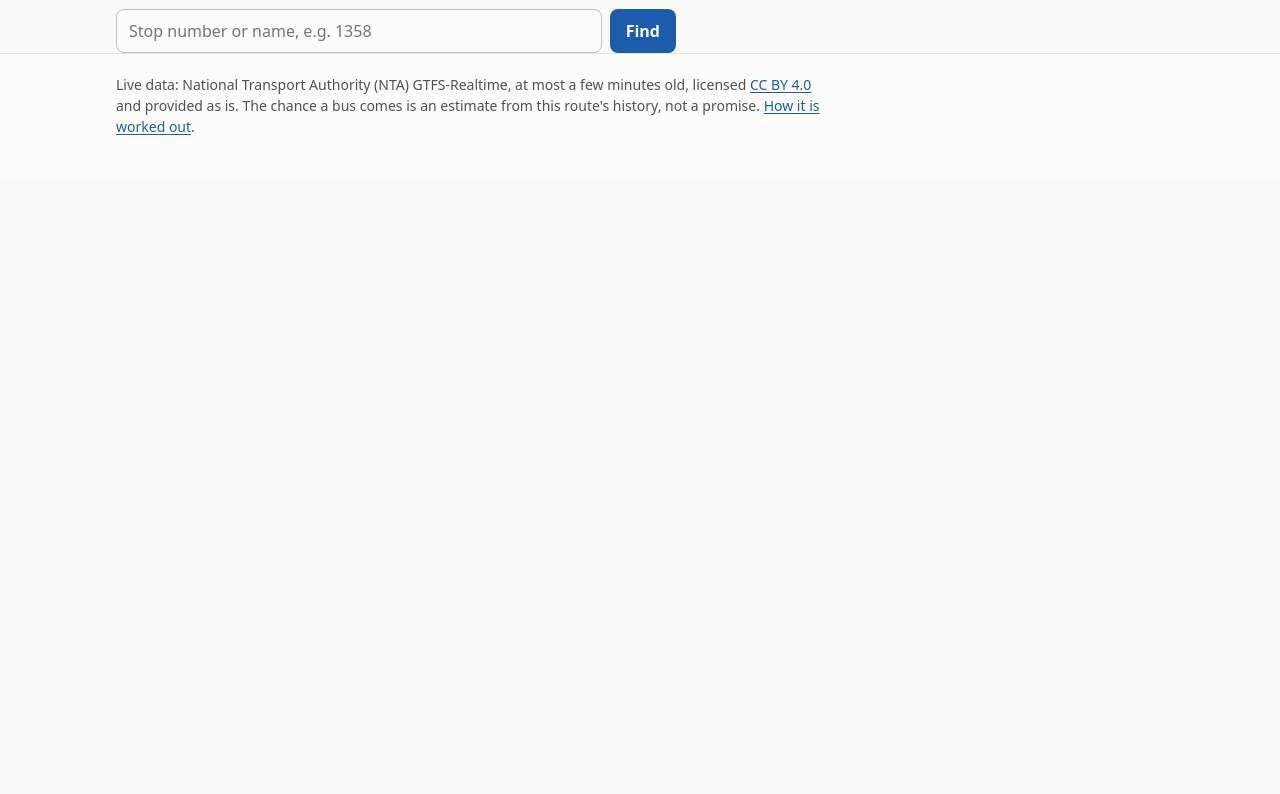
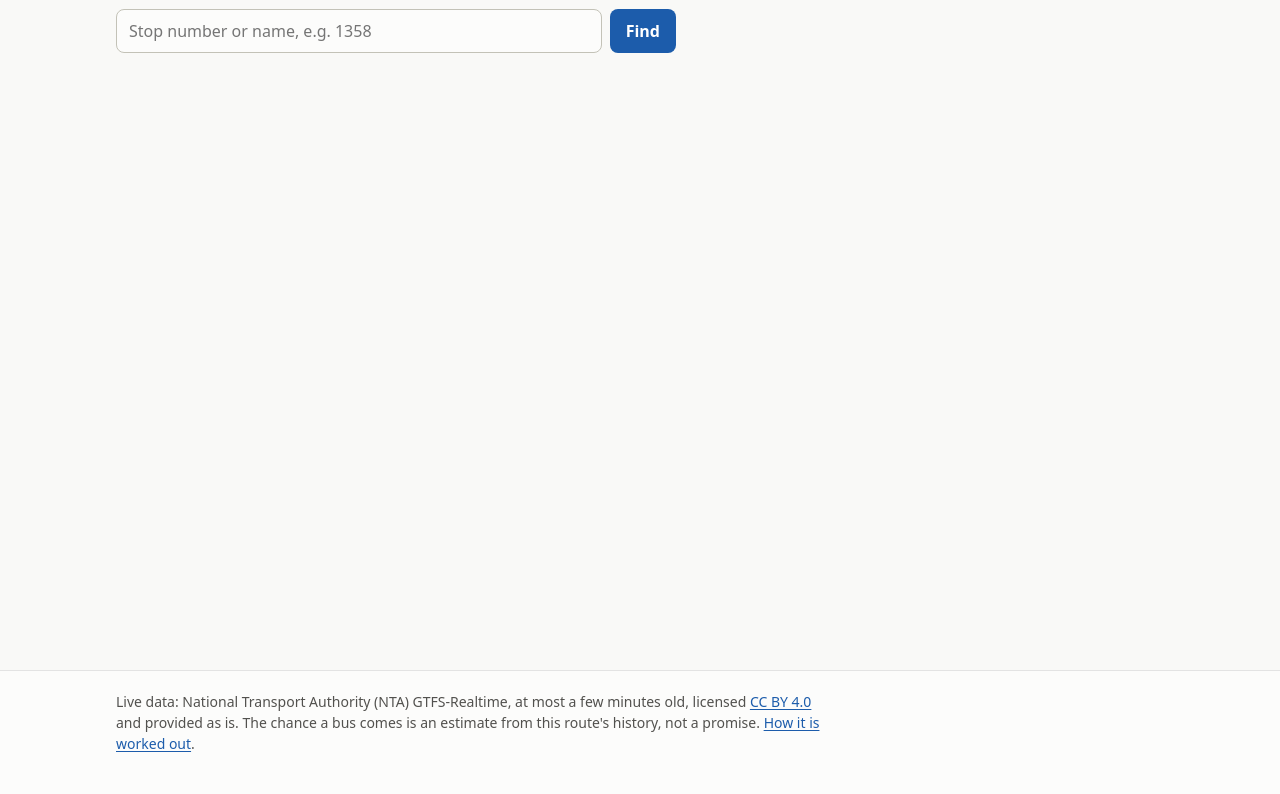
Before and after one commit to IronNathanAlvares/ghost-bus-radar, a plain HTML site: page web/stop.html in a window 1280 px wide. Shown: the part 138-932 px from the top of the page. Before the commit the page ends 800 px from the top, so only its background shows below. Drawn offline with Linux system fonts and the light colour scheme.

Commit message:
Website: no layout shift from late content; measurement 07
main is at least one screen tall, so the departures board and charts
arriving after load no longer move the footer (stop page CLS was 0.176).
Measurement 07 records the live checks, the Lighthouse fixes, and why
performance can't be measured on this laptop (antivirus HTTPS inspection
injects a render-blocking script into every page).

Co-Authored-By: Claude Opus 5.5 <noreply@anthropic.com>

```diff
--- a/web/assets/site.css
+++ b/web/assets/site.css
@@ -99,7 +99,9 @@ nav.site ul { display: flex; gap: 4px 18px; list-style: none; margin: 0; padding
 nav.site a { color: var(--ink-2); text-decoration: none; padding: 6px 0; display: inline-block; }
 nav.site a[aria-current="page"] { color: var(--ink); font-weight: 600; box-shadow: inset 0 -2px var(--accent); }
 
-main { padding: 24px 0 48px; }
+/* At least a screen tall: content that arrives after load (the board, charts) grows main
+   without pulling the footer into view, so nothing visible shifts. */
+main { padding: 24px 0 48px; min-height: calc(100vh - 57px); }
 h1 { font-size: 1.9rem; line-height: 1.2; margin: 8px 0 8px; letter-spacing: -0.01em; }
 h2 { font-size: 1.3rem; margin: 40px 0 8px; }
 h3 { font-size: 1.05rem; margin: 24px 0 6px; }
```
Also changed, not shown: 1 other file.
